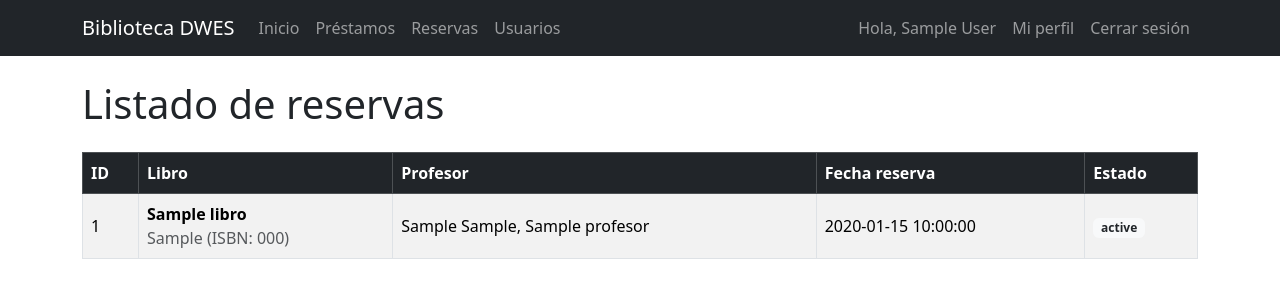
After one commit to JuanaMTenorio/Biblioteca, a PHP site: page /reservas_listado.php in a window 1280 px wide. The commit adds this page. Shown: the top 300 px of the page. Run offline with PHP 8.4, Linux system fonts and the light colour scheme; the visitor is signed in with stand-in values (Sample User, id 1); tables that the repository leaves empty or names only in its code hold one stand-in row (values such as "Sample post").

Commit message:
Sexto commit. Reservas: alta y listados Ok.

```diff
--- a/includes/header.php
+++ b/includes/header.php
@@ -46,7 +46,7 @@
                     </li>
 
                     <li class="nav-item">
-                        <a class="nav-link" href="#">
+                        <a class="nav-link" href="reservas_listado.php">
                             Reservas
                         </a>
                     </li>
@@ -62,7 +62,7 @@
                 <!-- Parte derecha del menú (login o usuario) -->
                 <ul class="navbar-nav ms-auto">
                     <?php if (isset($_SESSION["IdProf"])): ?>
-                        <li class="nav-item">
+                        <li class="nav-item d-flex align-items-center">
                             <span class="navbar-text me-2">
                                 Hola, <?php echo htmlspecialchars($_SESSION["Nombre"]); ?>
                             </span>
--- /dev/null
+++ b/public/reservas_listado.php
@@ -0,0 +1,112 @@
+<?php
+// public/reservas_listado.php
+
+require_once __DIR__ . '/../includes/init.php';
+
+// Cualquier usuario logueado puede ver reservas
+requireLogin();
+
+$errores  = array();
+$reservas = array();
+
+try {
+    if (esAdmin()) {
+        // Admin: todas las reservas
+        $sql = "SELECT r.IdReserva, r.Fecha, r.Estado,
+                       l.Titulo, l.Autor, l.ISBN,
+                       p.Nombre, p.Apellido1, p.Apellido2
+                FROM reserva r
+                INNER JOIN libro    l ON r.IdEjemplar = l.IdEjemplar
+                INNER JOIN profesor p ON r.IdProf     = p.IdProf
+                ORDER BY r.Fecha DESC, r.IdReserva DESC";
+        $consulta = $conexion->prepare($sql);
+    } else {
+        // Profesor: solo sus reservas
+        $sql = "SELECT r.IdReserva, r.Fecha, r.Estado,
+                       l.Titulo, l.Autor, l.ISBN,
+                       p.Nombre, p.Apellido1, p.Apellido2
+                FROM reserva r
+                INNER JOIN libro    l ON r.IdEjemplar = l.IdEjemplar
+                INNER JOIN profesor p ON r.IdProf     = p.IdProf
+                WHERE r.IdProf = :idProf
+                ORDER BY r.Fecha DESC, r.IdReserva DESC";
+        $consulta = $conexion->prepare($sql);
+        $consulta->bindParam(":idProf", $_SESSION["IdProf"], PDO::PARAM_INT);
+    }
+
+    $consulta->execute();
+    $reservas = $consulta->fetchAll(PDO::FETCH_ASSOC);
+} catch (PDOException $e) {
+    $errores[] = "Error al cargar el listado de reservas: " . $e->getMessage();
+}
+
+require_once __DIR__ . '/../includes/header.php';
+?>
+
+<h1 class="mb-4">Listado de reservas</h1>
+
+<?php if (count($errores) > 0): ?>
+    <div class="alert alert-danger">
+        <ul class="mb-0">
+            <?php foreach ($errores as $err): ?>
+                <li><?php echo htmlspecialchars($err); ?></li>
+            <?php endforeach; ?>
+        </ul>
+    </div>
+<?php endif; ?>
+
+<?php if (!empty($reservas)): ?>
+    <div class="table-responsive">
+        <table class="table table-striped table-bordered align-middle">
+            <thead class="table-dark">
+                <tr>
+                    <th>ID</th>
+                    <th>Libro</th>
+                    <th>Profesor</th>
+                    <th>Fecha reserva</th>
+                    <th>Estado</th>
+                </tr>
+            </thead>
+            <tbody>
+                <?php foreach ($reservas as $r): ?>
+                    <tr>
+                        <td><?php echo (int)$r["IdReserva"]; ?></td>
+                        <td>
+                            <strong><?php echo htmlspecialchars($r["Titulo"]); ?></strong><br>
+                            <span class="text-muted">
+                                <?php echo htmlspecialchars($r["Autor"]); ?> (ISBN: <?php echo htmlspecialchars($r["ISBN"]); ?>)
+                            </span>
+                        </td>
+                        <td>
+                            <?php
+                            echo htmlspecialchars(
+                                $r["Apellido1"] . " " . $r["Apellido2"] . ", " . $r["Nombre"]
+                            );
+                            ?>
+                        </td>
+                        <td><?php echo htmlspecialchars($r["Fecha"]); ?></td>
+                        <td>
+                            <?php if ($r["Estado"] === "pendiente"): ?>
+                                <span class="badge bg-warning text-dark">Pendiente</span>
+                            <?php elseif ($r["Estado"] === "avisado"): ?>
+                                <span class="badge bg-info text-dark">Avisado</span>
+                            <?php elseif ($r["Estado"] === "cancelada"): ?>
+                                <span class="badge bg-secondary">Cancelada</span>
+                            <?php else: ?>
+                                <span class="badge bg-light text-dark">
+                                    <?php echo htmlspecialchars($r["Estado"]); ?>
+                                </span>
+                            <?php endif; ?>
+                        </td>
+                    </tr>
+                <?php endforeach; ?>
+            </tbody>
+        </table>
+    </div>
+<?php else: ?>
+    <p>No hay reservas registradas.</p>
+<?php endif; ?>
+
+<?php
+require_once __DIR__ . '/../includes/footer.php';
+?>
```
Also changed, not shown: public/index.php (+4 -4 lines), public/reservas_alta.php (added, +175 -0 lines).
